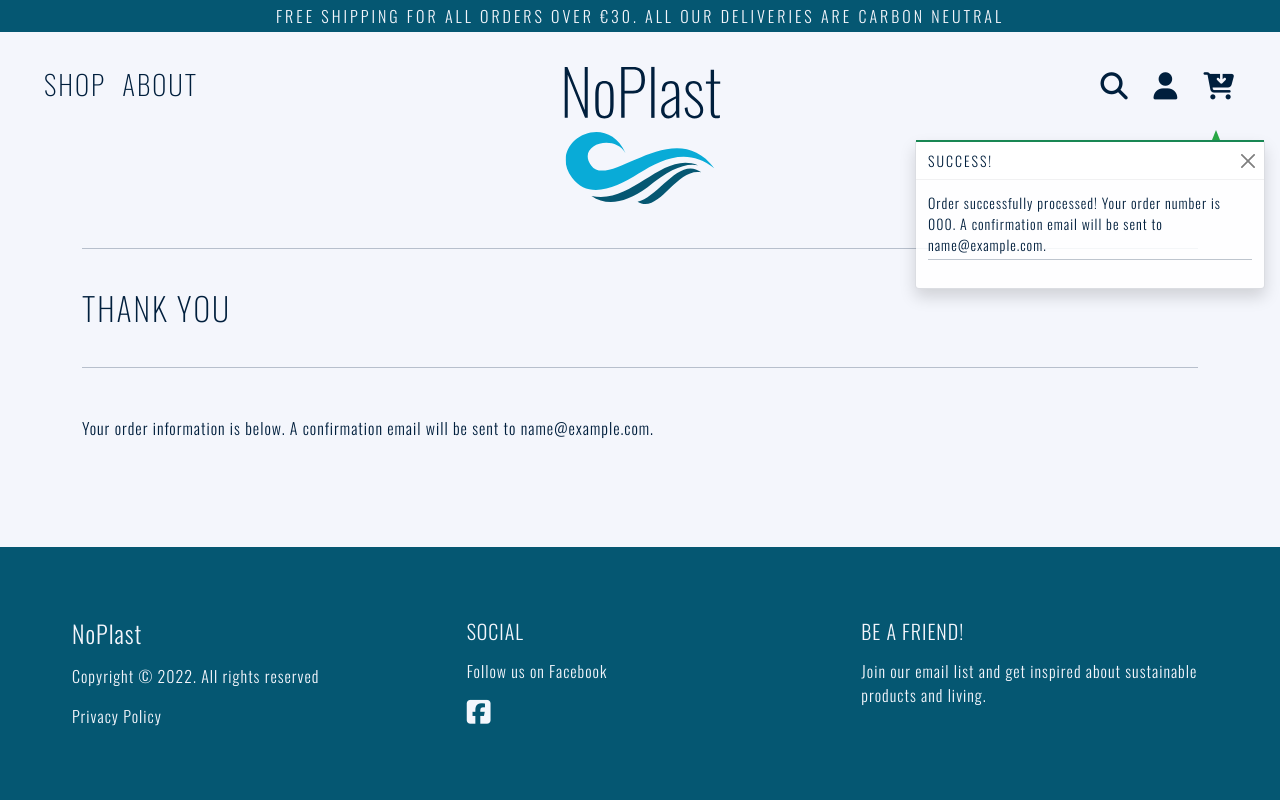
After one commit to josswe26/noplast, a Django app: page /checkout/checkout_success/000 in a window 1280 px wide. The commit adds this page. Run offline with Django 3.2, Linux system fonts and the light colour scheme; tables that the repository leaves empty hold one stand-in row (values such as "Sample post"); some libraries are stand-ins or nearby versions.

Commit message:
Add checkout success logic

```diff
--- a/bag/templates/bag/bag.html
+++ b/bag/templates/bag/bag.html
@@ -95,7 +95,7 @@
                                                 <i class="fas fa-chevron-left"></i>
                                                 <span class="text-uppercase">Keep Shopping</span>
                                             </a>
-                                            <a href="" class="btn btn-alternate btn-lg">
+                                            <a href="{% url 'checkout' %}" class="btn btn-alternate btn-lg">
                                                 <span class="text-uppercase">Secure Checkout</span>
                                                 <i class="fas fa-lock"></i>
                                             </a>
--- a/checkout/__init__.py
+++ b/checkout/__init__.py
@@ -0,0 +1 @@
+default_app_config = 'checkout.apps.CheckoutConfig'
--- a/checkout/models.py
+++ b/checkout/models.py
@@ -33,7 +33,7 @@ class Order(models.Model):
         Update grand total each time a line item is added,
         accounting for delivery costs.
         """
-        self.order_total = self.lineitems.aggregate(Sum('lineitem_total'))['lineitem_total__sum']
+        self.order_total = self.lineitems.aggregate(Sum('lineitem_total'))['lineitem_total__sum'] or 0
         if self.order_total < settings.FREE_DELIVERY_THRESHOLD:
             self.delivery_cost = self.order_total * settings.STANDARD_DELIVERY_PERCENTAGE / 100
         else:
--- /dev/null
+++ b/checkout/templates/checkout/checkout_success.html
@@ -0,0 +1,20 @@
+{% extends "base.html" %}
+{% load static %}
+
+{% block extra_css %}
+    <link rel="stylesheet" href="{% static 'checkout/css/checkout.css' %}">
+{% endblock %}
+
+{% block content %}
+    <div class="overlay"></div>
+    <div class="container">
+        <div class="row">
+            <div class="col">
+                <hr>
+                <h2 class="logo-text py-4">Thank You</h2>
+                <hr>
+                <p class="mt-5">Your order information is below. A confirmation email will be sent to <strong>{{ order.email }}</strong>.</p>
+            </div>
+        </div>
+    </div>
+{% endblock %}
--- a/checkout/urls.py
+++ b/checkout/urls.py
@@ -2,5 +2,6 @@ from django.urls import path
 from . import views
 
 urlpatterns = [
-    path('', views.checkout, name='checkout')
+    path('', views.checkout, name='checkout'),
+    path('checkout_success/<order_number>', views.checkout_success, name='checkout_success'),
 ]
--- a/checkout/views.py
+++ b/checkout/views.py
@@ -1,35 +1,101 @@
-from django.shortcuts import render, redirect, reverse
+from django.shortcuts import render, redirect, reverse, get_object_or_404
 from django.contrib import messages
 from django.conf import settings
 
 import stripe
 
 from .forms import OrderForm
+from .models import Order, OrderLineItem
+from products.models import Product
 from bag.contexts import bag_contents
 
 
 def checkout(request):
+    """ Handle checkout functionality and logic """
     stripe_public_key = settings.STRIPE_PUBLIC_KEY
     stripe_secret_key = settings.STRIPE_SECRET_KEY
 
-    bag = request.session.get('bag', {})
-    if not bag:
-        messages.error(request, "There's nothing in your bag at the moment")
-        return redirect(reverse('products'))
+    if request.method == 'POST':
+        bag = request.session.get('bag', {})
 
-    current_bag = bag_contents(request)
-    total = current_bag['grand_total']
-    stripe_total = round(total * 100)
-    stripe.api_key = stripe_secret_key
-    intent = stripe.PaymentIntent.create(
-        amount=stripe_total,
-        currency=settings.STRIPE_CURRENCY,
-    )
+        form_data = {
+            'full_name': request.POST['full_name'],
+            'email': request.POST['email'],
+            'phone_number': request.POST['phone_number'],
+            'country': request.POST['country'],
+            'postcode': request.POST['postcode'],
+            'city': request.POST['city'],
+            'street_address': request.POST['street_address'],
+            'state': request.POST['state'],
+        }
+
+        order_form = OrderForm(form_data)
+        if order_form.is_valid():
+            order = order_form.save()
+            for item_id, quantity in bag.items():
+                try:
+                    product = Product.objects.get(id=item_id)
+                    order_line_item = OrderLineItem(
+                        order=order,
+                        product=product,
+                        quantity=quantity,
+                    )
+                    order_line_item.save()
+                except Product.DoesNotExist:
+                    messages.error(request, (
+                        "One of the products in your bag \
+                        wasn't found in our database. "
+                        "Please call us for assistance!")
+                    )
+                    order.delete()
+                    return redirect(reverse('view_bag'))
+
+            request.session['save_info'] = 'save-info' in request.POST
+            return redirect(reverse(
+                                    'checkout_success',
+                                    args=[order.order_number])
+                            )
+
+        else:
+            messages.error(request, 'There was an error with your form. \
+                Please double check your information.')
+    else:
+        bag = request.session.get('bag', {})
+        if not bag:
+            messages.error(request,
+                           "There's nothing in your bag at the moment.")
+            return redirect(reverse('products'))
+
+        current_bag = bag_contents(request)
+        total = current_bag['grand_total']
+        stripe_total = round(total * 100)
+        stripe.api_key = stripe_secret_key
+        intent = stripe.PaymentIntent.create(
+            amount=stripe_total,
+            currency=settings.STRIPE_CURRENCY,
+        )
+
+        order_form = OrderForm()
+
+        bag = request.session.get('bag', {})
+        if not bag:
+            messages.error(
+                           request,
+                           "There's nothing in your bag at the moment")
+            return redirect(reverse('products'))
+
+        current_bag = bag_contents(request)
+        total = current_bag['grand_total']
+        stripe_total = round(total * 100)
+        stripe.api_key = stripe_secret_key
+        intent = stripe.PaymentIntent.create(
+            amount=stripe_total,
+            currency=settings.STRIPE_CURRENCY,
+        )
 
     if not stripe_public_key:
         messages.warning(request, 'Stripe public key is missing.')
 
-    order_form = OrderForm()
     template = 'checkout/checkout.html'
     context = {
         'order_form': order_form,
@@ -38,3 +104,23 @@ def checkout(request):
     }
 
     return render(request, template, context)
+
+
+def checkout_success(request, order_number):
+    """ Handle successful checkouts """
+    save_info = request.session.get('save_info')
+    order = get_object_or_404(Order, order_number=order_number)
+    messages.success(request, f'Order successfully processed! \
+        Your order number is {order_number}. A confirmation \
+        email will be sent to {order.email}.')
+
+    # Delete bag from session as it is no longer needed
+    if 'bag' in request.session:
+        del request.session['bag']
+
+    template = 'checkout/checkout_success.html'
+    context = {
+        'order': order,
+    }
+
+    return render(request, template, context)
--- a/templates/includes/toasts/toast_success.html
+++ b/templates/includes/toasts/toast_success.html
@@ -40,7 +40,8 @@
                             Spend <strong>€{{ free_delivery_delta }}</strong> more to get free shipping!
                         </p>
                     {% endif %}
-                    <a href="{% url 'view_bag' %}" class="btn btn-main hvr-back-pulse rounded-0 rounded-bottom w-100">
+                    <a href="{% url 'checkout' %}" class="btn btn-main hvr-back-pulse rounded-0 w-100
+                        rounded-bottom {% if free_delivery_delta == 0 %}rounded-top{% endif %}">
                         <span class="text-uppercase">Go To Secure Checkout</span>
                             <i class="fas fa-lock"></i>
                     </a>
```
Also changed, not shown: checkout/signals.py (+2 -6 lines).
